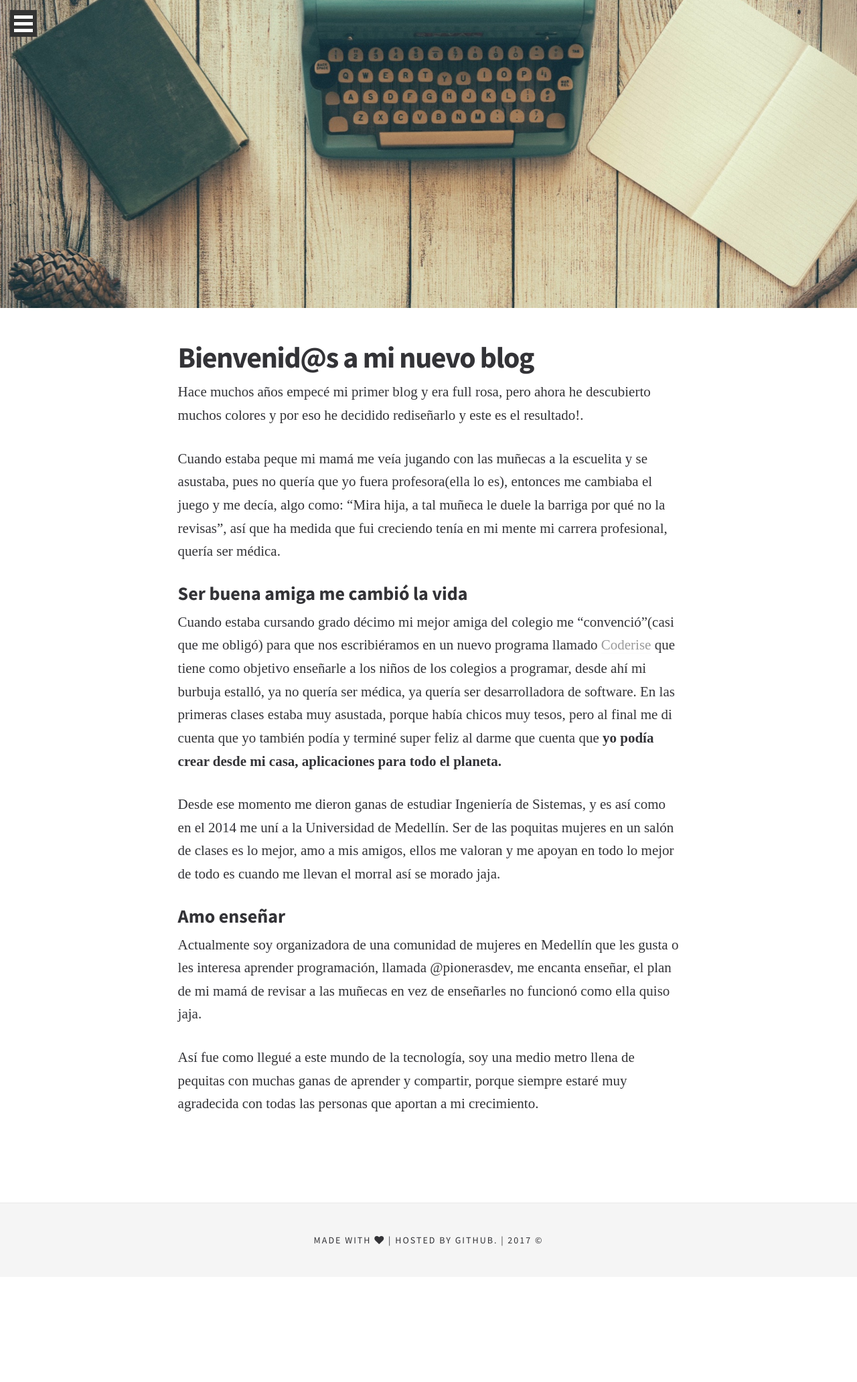
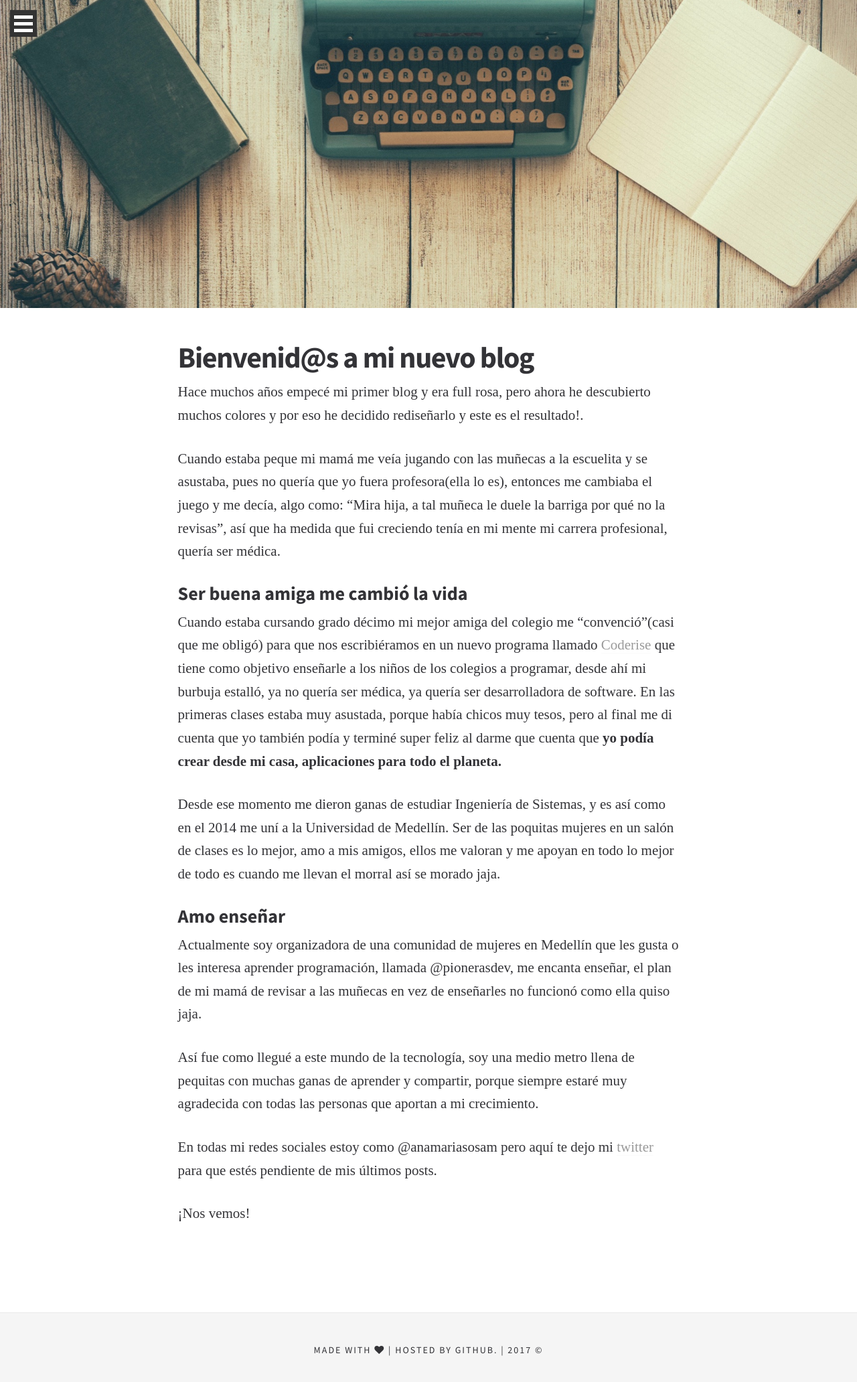
Before and after one commit to AnaMariaSosaM/anamariasosam.github.io, a Jekyll site: the page built from _pages/about/index.md, in a window 1280 px wide. Shown: the top 2064 px of the page at 67% size. Built offline with Jekyll 4.4.1, drawn with Linux system fonts in a browser that asks for light colours; some web fonts are replaced.

Commit message:
edit about

```diff
--- a/_pages/about/index.md
+++ b/_pages/about/index.md
@@ -20,3 +20,7 @@ Desde ese momento me dieron ganas de estudiar Ingeniería de Sistemas, y es así
 Actualmente soy organizadora de una comunidad de mujeres en Medellín que les gusta o les interesa aprender programación, llamada @pionerasdev, me encanta enseñar, el plan de mi mamá de revisar a las muñecas en vez de enseñarles no funcionó como ella quiso jaja.
 
 Así fue como llegué a este mundo de la tecnología, soy una medio metro llena de pequitas con muchas ganas de aprender y compartir, porque siempre estaré muy agradecida con todas las personas que aportan a mi crecimiento.
+
+En todas mi redes sociales estoy como @anamariasosam pero aquí te dejo mi [twitter](https://twitter.com/anamariasosam) para que estés pendiente de mis últimos posts.
+
+¡Nos vemos!
```
Also changed, not shown: 5 other files.
